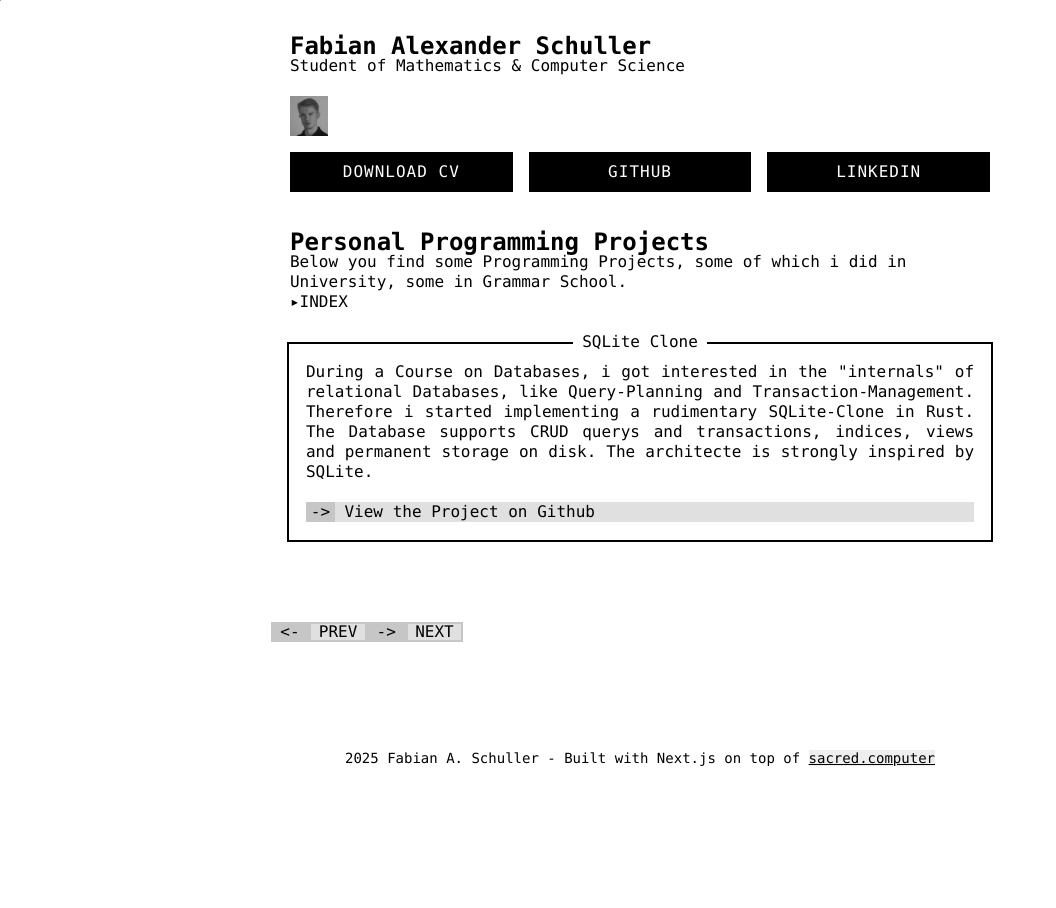
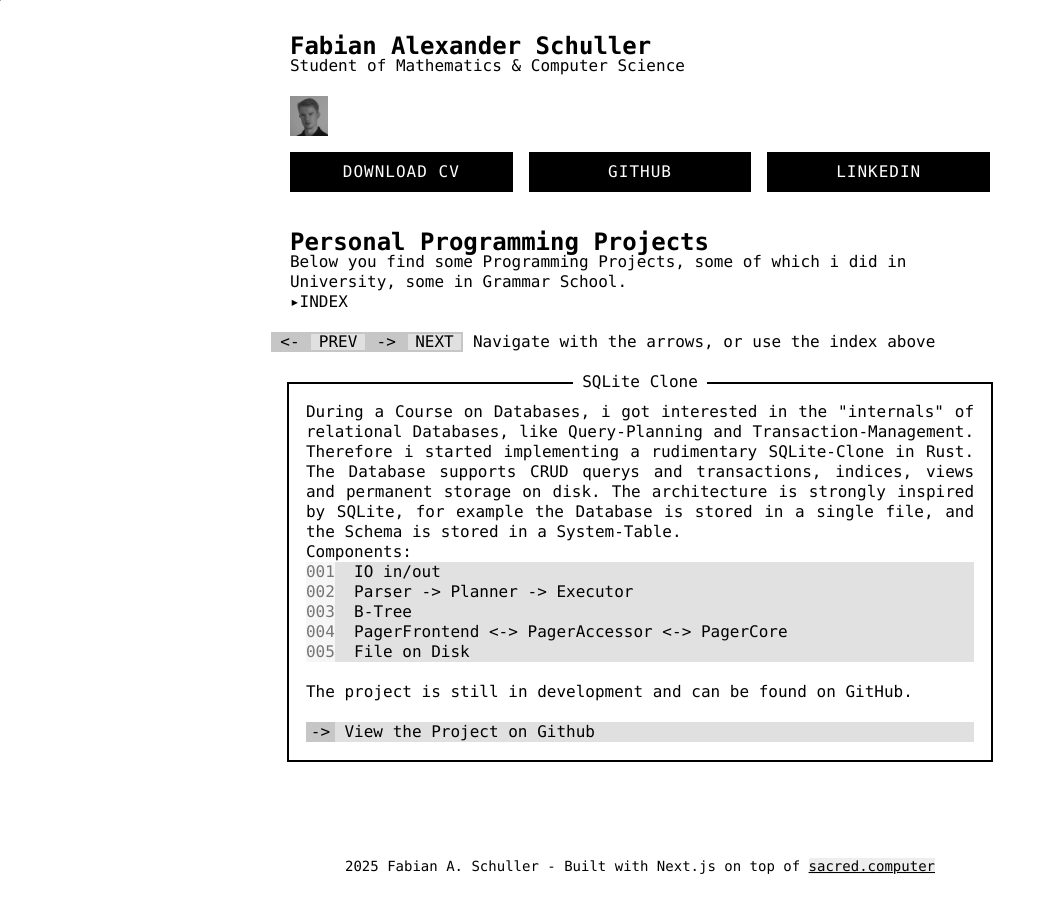
Before and after one commit to fabsch225/fabsch225.github.io, a Next.js app: page / in a window 1280 px wide. Shown: the whole page, without its empty margins (0-1056 px from the left). Before the commit the page ends 800 px from the top, so only its background shows below. Built offline with nearby package versions, Linux system fonts and the light colour scheme; a web font is replaced by a local one.

Commit message:
updated CV

```diff
--- a/app/page.tsx
+++ b/app/page.tsx
@@ -20,14 +20,16 @@ import DefaultLayout from '@components/page/DefaultLayout';
 import Carousel, { CarouselHandle } from '@components/custom/Carousel';
 import { useEffect, useRef } from 'react';
 import ButtonStack from '@root/components/custom/ButtonStack';
+import CodeBlock from '@root/components/CodeBlock';
 
 //cv link
-const cv_link = "https://www.dropbox.com/scl/fi/4an8ph14t0xsmdi0id2a3/cv-Fabian-Schuller.pdf?rlkey=1ccm13z8adnjol1vtzx8q9aou&st=4zivvvo4&dl=1";
+const cv_link = "https://www.dropbox.com/scl/fi/d2n5jp95o7r18hlbfdh4j/FabianSchuller_CV.pdf?rlkey=ikdw1b72yz7qvn4i1ujj9yzpp&dl=1";
 
 const ProjectCard = ({ title, children, githubLink = null, demoLink = null } : any) => (
   <div style={{ textAlign: 'justify' }}>
   <Card title={title}>
-    <p>{children}</p>
+    {children}
+    <br></br>
     {githubLink && <br />}
     {githubLink && (
       <Row>
@@ -120,6 +122,11 @@ export default function Portfolio() {
           <br />
             <ol>
               <ListItem>
+                <a href="#rustsql">
+                SQLite Clone
+                </a>
+              </ListItem>
+              <ListItem>
                 <a href="#rust-3d">
                  3D Graphics Engine
                 </a>
@@ -127,11 +134,6 @@ export default function Portfolio() {
               <ListItem>
                 <a href="#unity-vr">
                 Unity: Visualizing Architectural Plans
-                </a>
-              </ListItem>
-              <ListItem>
-                <a href="#rustsql">
-                SQLite Clone
                 </a>
               </ListItem>
               <ListItem>
@@ -185,7 +187,19 @@ export default function Portfolio() {
           relational Databases, like Query-Planning and
           Transaction-Management. Therefore i started implementing a
           rudimentary SQLite-Clone in Rust. The Database supports CRUD querys
-          and transactions, indices, views and permanent storage on disk. The architecte is strongly inspired by SQLite.
+          and transactions, indices, views and permanent storage on disk. The architecture is strongly inspired by SQLite, for example
+          the Database is stored in a single file, and the Schema is stored in a System-Table. <br/>
+          Components:
+          <br/>
+          <CodeBlock>
+              {`IO in/out
+Parser -> Planner -> Executor
+B-Tree
+PagerFrontend <-> PagerAccessor <-> PagerCore
+File on Disk`}
+          </CodeBlock>
+          <br/>
+          The project is still in development and can be found on GitHub.
         </ProjectCard>
       <ProjectCard
           title="3D Graphics Engine"
--- a/components/custom/Carousel.tsx
+++ b/components/custom/Carousel.tsx
@@ -59,6 +59,11 @@ const Carousel = forwardRef<CarouselHandle, CarouselProps>(({ children }, ref) =
     };
 
     return (
+        <div>
+        <ActionButton hotkey="<-" onClick={prev}>Prev</ActionButton>
+        <ActionButton hotkey="->" onClick={next}>Next</ActionButton>
+        <label>     Navigate with the arrows, or use the index above</label>
+        <br/><br/>
         <div className={styles.carouselContainer}>
             <div
                 className={styles.carouselTrack}
@@ -73,8 +78,6 @@ const Carousel = forwardRef<CarouselHandle, CarouselProps>(({ children }, ref) =
                 ))}
             </div>
 
-            <ActionButton hotkey="<-" onClick={prev}>Prev</ActionButton>
-            <ActionButton hotkey="->" onClick={next}>Next</ActionButton>
 
             <div className={styles.dots}>
                 {children.map((child, index) => (
@@ -86,6 +89,7 @@ const Carousel = forwardRef<CarouselHandle, CarouselProps>(({ children }, ref) =
                 ))}
             </div>
         </div>
+        </div>
     );
 });
 
```
